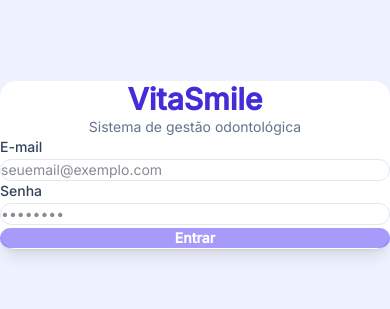
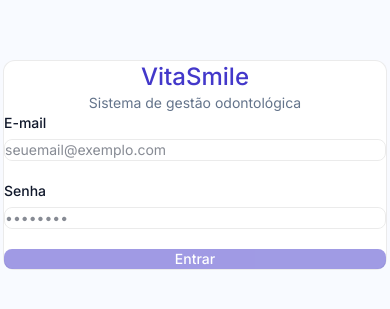
Before and after one commit to JoaoVictorCarvalho07/vitasmile-frontend, an Angular app: page /login in a window 390 px wide. Shown: the part 257-566 px from the top of the page. Built offline with nearby package versions, Linux system fonts and the light colour scheme.

Commit message:
fix: espacamento e responsividade do login

```diff
--- a/src/app/pages/login/login.html
+++ b/src/app/pages/login/login.html
@@ -1,46 +1,49 @@
-<div class="min-h-screen bg-indigo-50 flex items-center justify-center">
+<div class="min-h-screen flex items-center justify-center px-4" style="background: var(--surface)">
 
-  <div class="bg-white rounded-2xl shadow-lg p-10 w-full max-w-md">
+  <div class="bg-white w-full max-w-sm rounded-xl p-8" style="border: 1px solid var(--border)">
 
     <div class="text-center mb-8">
-      <h1 class="text-3xl font-bold text-indigo-700">VitaSmile</h1>
-      <p class="text-slate-500 mt-1 text-sm">Sistema de gestão odontológica</p>
+      <h1 class="text-2xl font-medium" style="color: var(--indigo-700)">VitaSmile</h1>
+      <p class="text-sm mt-1" style="color: var(--text-secondary)">Sistema de gestão odontológica</p>
     </div>
 
-    <form (ngSubmit)="onSubmit()" #loginForm="ngForm">
+    <form (ngSubmit)="onSubmit()" #loginForm="ngForm" class="flex flex-col gap-5">
 
-      <div class="mb-4">
-        <label class="block text-sm font-medium text-slate-700 mb-1">E-mail</label>
+      <div class="flex flex-col gap-1.5">
+        <label class="text-sm font-medium" style="color: var(--text-primary)">E-mail</label>
         <input
           type="email"
           name="email"
           [(ngModel)]="credentials.email"
           required
-          class="w-full border border-slate-200 rounded-lg px-4 py-2 text-sm focus:outline-none focus:ring-2 focus:ring-indigo-400"
+          class="w-full px-3 py-2.5 text-sm focus:outline-none focus:ring-2"
+          style="border: 1px solid var(--border); border-radius: var(--radius-md); focus-ring-color: var(--indigo-500)"
           placeholder="seuemail@exemplo.com"
         />
       </div>
 
-      <div class="mb-6">
-        <label class="block text-sm font-medium text-slate-700 mb-1">Senha</label>
+      <div class="flex flex-col gap-1.5">
+        <label class="text-sm font-medium" style="color: var(--text-primary)">Senha</label>
         <input
           type="password"
           name="senha"
           [(ngModel)]="credentials.senha"
           required
-          class="w-full border border-slate-200 rounded-lg px-4 py-2 text-sm focus:outline-none focus:ring-2 focus:ring-indigo-400"
+          class="w-full px-3 py-2.5 text-sm focus:outline-none focus:ring-2"
+          style="border: 1px solid var(--border); border-radius: var(--radius-md)"
           placeholder="••••••••"
         />
       </div>
 
       @if (error) {
-        <p class="text-red-500 text-sm mb-4">{{ error }}</p>
+        <p class="text-sm" style="color: var(--danger)">{{ error }}</p>
       }
 
       <button
         type="submit"
         [disabled]="loading || loginForm.invalid"
-        class="w-full bg-indigo-600 hover:bg-indigo-700 disabled:opacity-50 text-white font-semibold py-2 rounded-lg transition-colors text-sm"
+        class="w-full py-2.5 text-sm font-medium text-white transition-opacity disabled:opacity-50 mt-1"
+        style="background: var(--indigo-700); border-radius: var(--radius-md)"
       >
         @if (loading) { Entrando... } @else { Entrar }
       </button>
```
